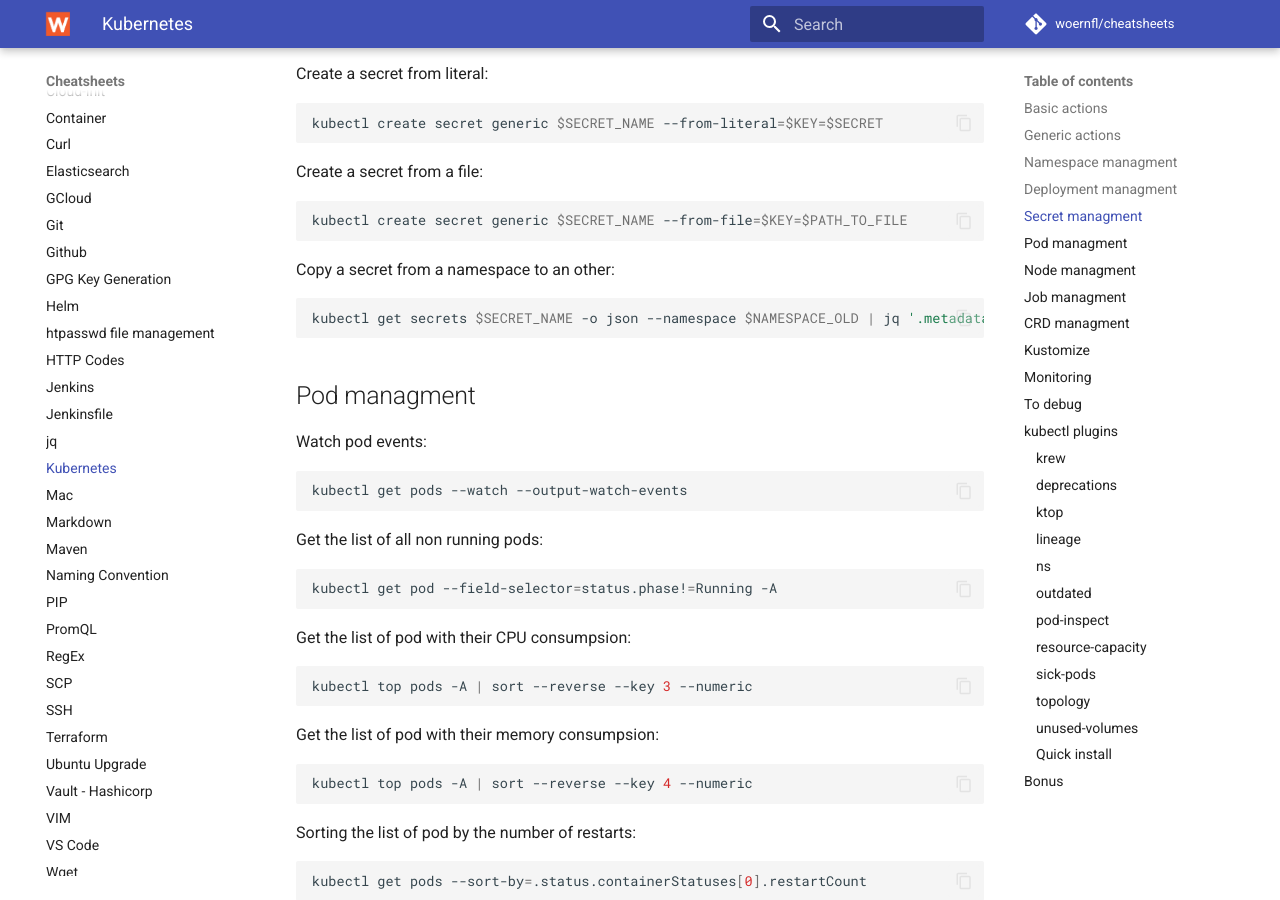
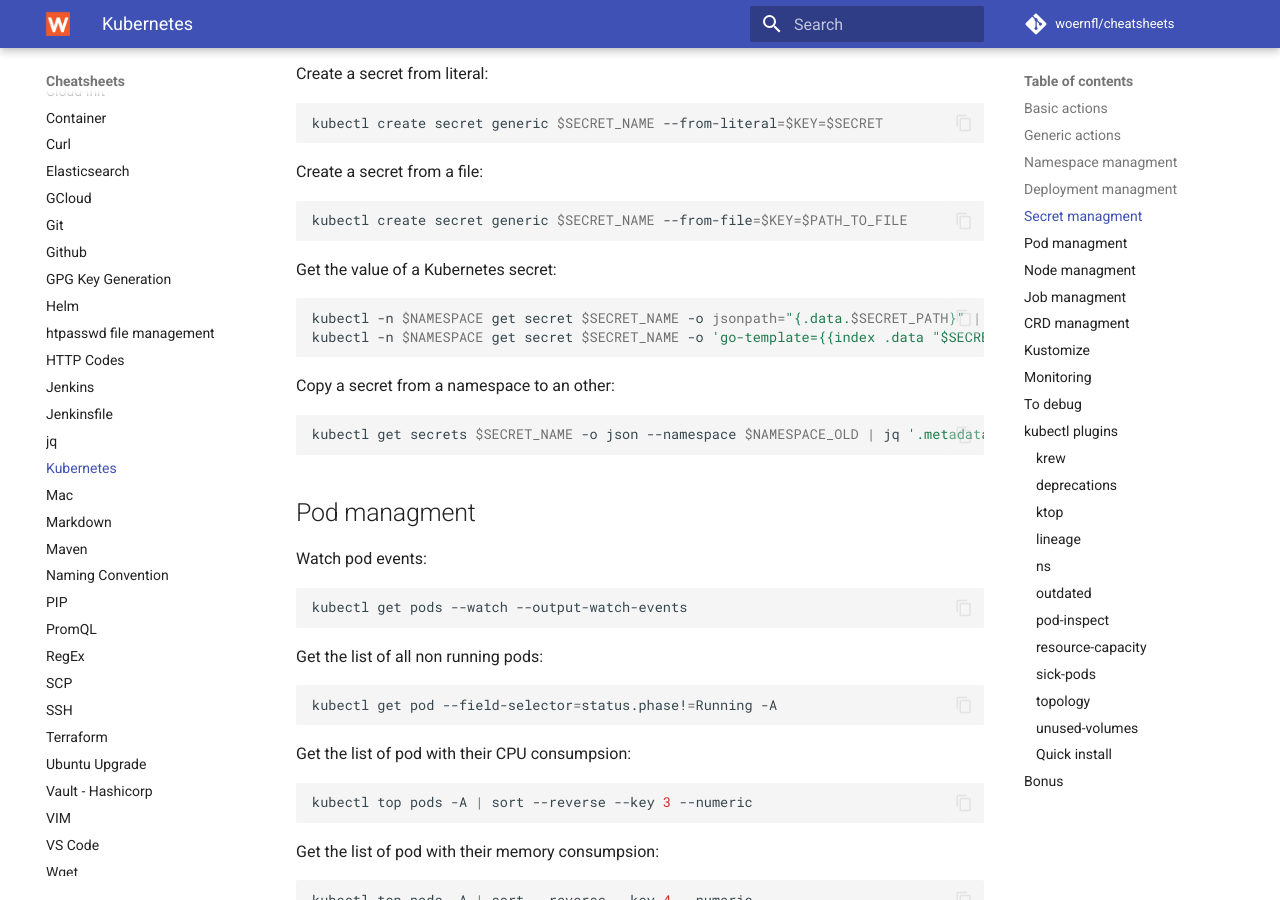
Before and after one commit to woernfl/cheatsheets, an MkDocs documentation site: the page built from docs/kubernetes.md, in a window 1280 px wide and 900 px high, scrolled down 1471 px. Built offline with MkDocs 1.6.1 and Material for MkDocs 9.7.7, drawn with Linux system fonts in a browser that asks for light colours; comment, search, counter and statistics services are not loaded; some of the changed text lies outside the part shown.

Commit message:
Update kubernetes.md

````diff
--- a/docs/kubernetes.md
+++ b/docs/kubernetes.md
@@ -80,6 +80,13 @@
 
 ```bash
 kubectl create secret generic $SECRET_NAME --from-file=$KEY=$PATH_TO_FILE
+```
+
+Get the value of a Kubernetes secret:
+
+```bash
+kubectl -n $NAMESPACE get secret $SECRET_NAME -o jsonpath="{.data.$SECRET_PATH}" | base64 --decode
+kubectl -n $NAMESPACE get secret $SECRET_NAME -o 'go-template={{index .data "$SECRET_PATH"}}' | base64 --decode
 ```
 
 Copy a secret from a namespace to an other:
@@ -232,13 +239,6 @@
 
 ```bash
 kubectl -n $NAMESPACE exec -it $POD_NAME -- /bin/bash
-```
-
-Get the value of a Kubernetes secret:
-
-```bash
-kubectl -n $NAMESPACE get secret $SECRET_NAME -o jsonpath="{.data.$SECRET_PATH}" | base64 --decode
-kubectl -n $NAMESPACE get secret $SECRET_NAME -o 'go-template={{index .data "$SECRET_PATH"}}' | base64 --decode
 ```
 
 Force delete a namespace:
````
